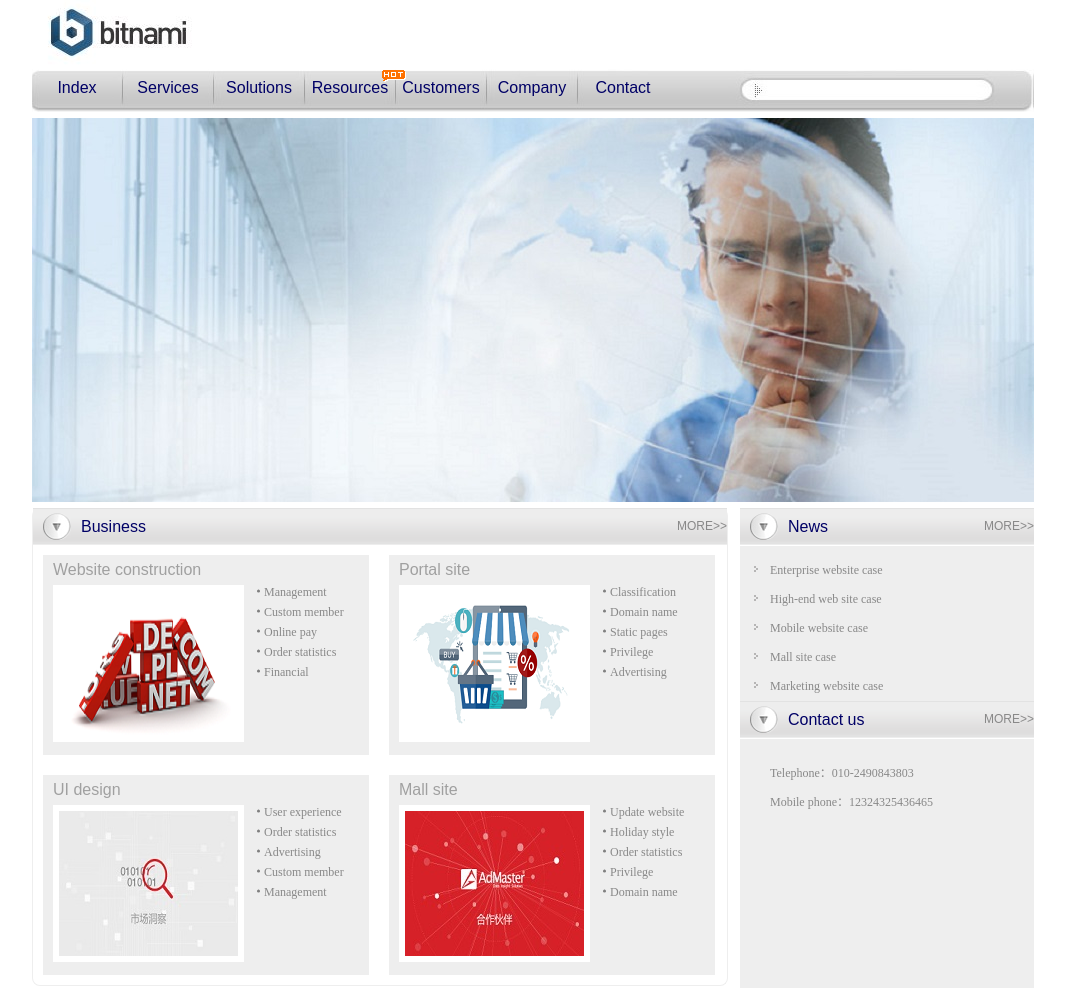
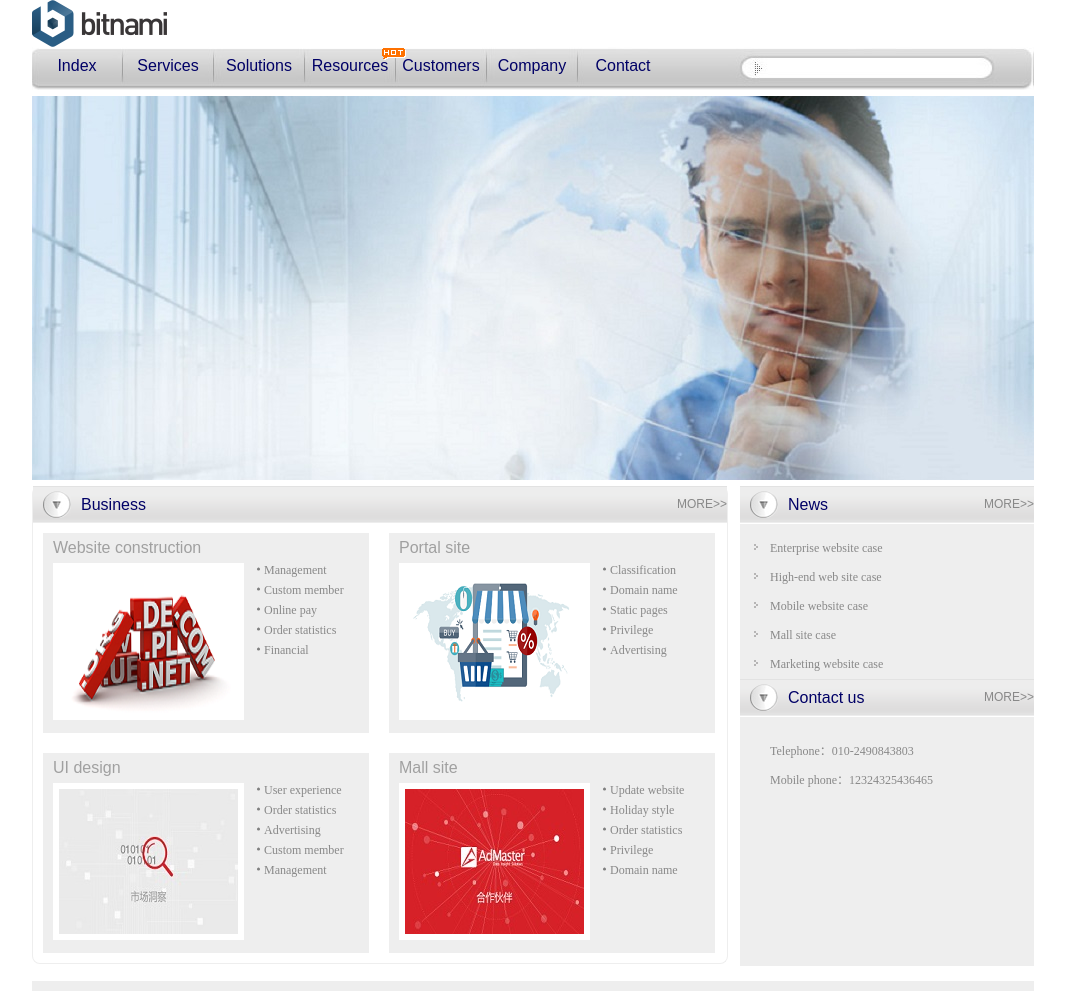
Before and after one commit to ShaoXuanBUPT/minilionhit, a plain HTML site: page index.html in a window 1280 px wide. Shown: the top 991 px of the page, without its empty margins (107-1172 px from the left). Drawn offline with Linux system fonts and the light colour scheme.

Commit message:
update page

```diff
--- a/index.html
+++ b/index.html
@@ -9,7 +9,7 @@
 </head>
     <body>
     	<div id="container">
-            <img src="./images/logo_four.jpg" alt="logo" id="logo"/>
+            <img src="./images/logo.png" alt="logo" id="logo"/>
     		<div id="header">
                 <img src="./images/hot.gif" alt="hot" id="hot"/>
     			<ul id="nav">
```
Also changed, not shown: images/logo.png (added), images/logo_four.JPG (deleted).
